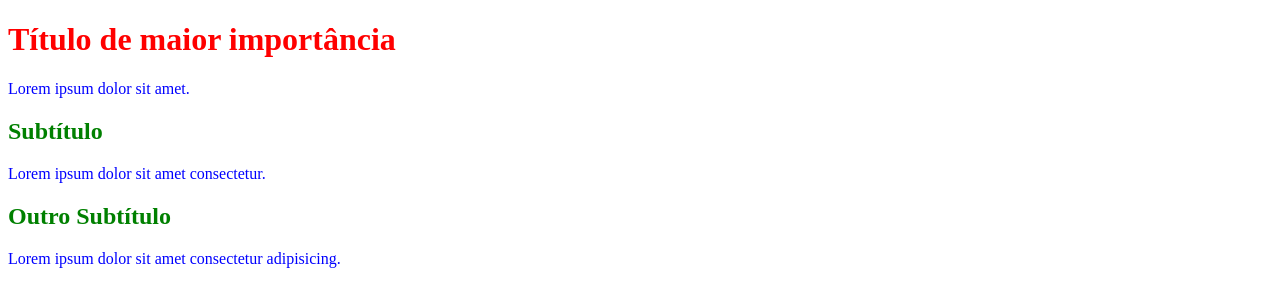
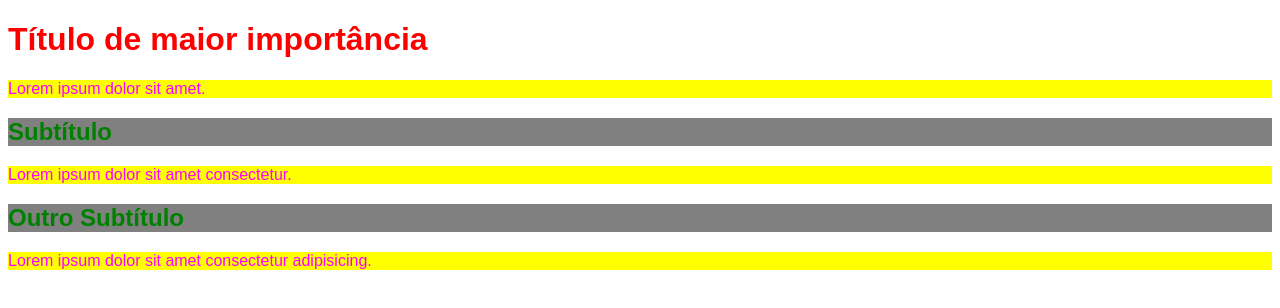
Before and after one commit to hebertphp/DPI_6a_N_2022-1, a plain HTML site: page aula4/aula4_1.html in a window 1280 px wide. Drawn offline with Linux system fonts and the light colour scheme.

Commit message:
DPI_6a_N

```diff
--- a/aula4/aula4_1.html
+++ b/aula4/aula4_1.html
@@ -3,12 +3,20 @@
 <head>
     <meta charset="UTF-8">
     <title>Aula4_01</title>
+
     <style>
         p{
             color:blue;/* color azul */
+            background-color: yellow;
+        }
+        h2{
+            background-color: gray;
+        }
+        h1{
+            color:yellow;
         }
     </style>
-    <link rel="stylesheet" href="estilo.css">
+    <link rel="stylesheet" href="estilo.css"><!-- usar apenas o CSS EXTERNO -->
 </head>
 <body><!-- Comentário em HTML -->
     <h1 style="color:red;">Título de maior importância</h1>
--- a/aula4/estilo.css
+++ b/aula4/estilo.css
@@ -1,3 +1,17 @@
+body{
+    font-family:arial;
+}
 h2{
     color:green;
 }
+h1{
+    color:yellow;
+}
+p{
+    color:magenta;
+}
+/*
+seletor{
+    propriedade:valor;
+}
+*/
```
Also changed, not shown: aula4/estilos.css (added).
